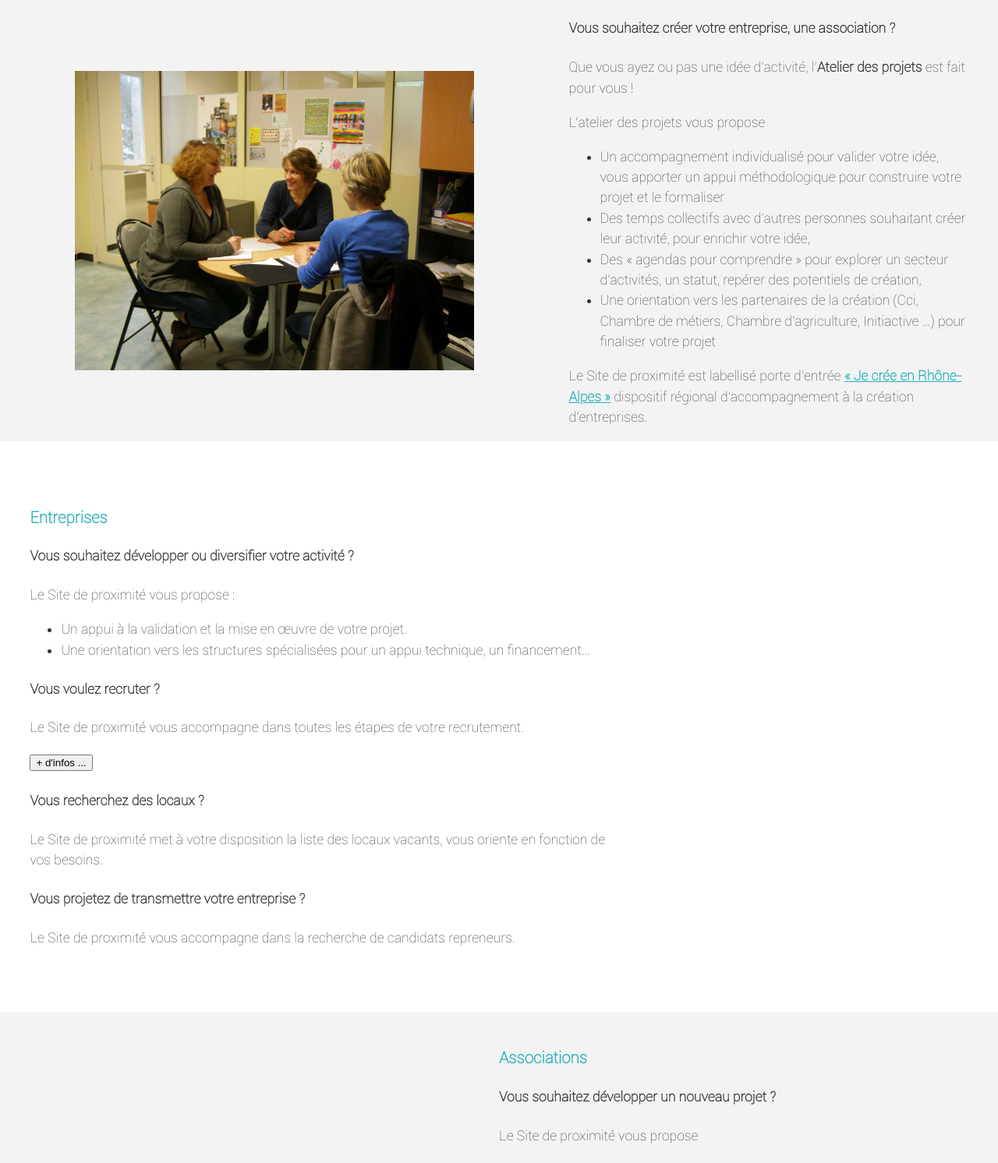
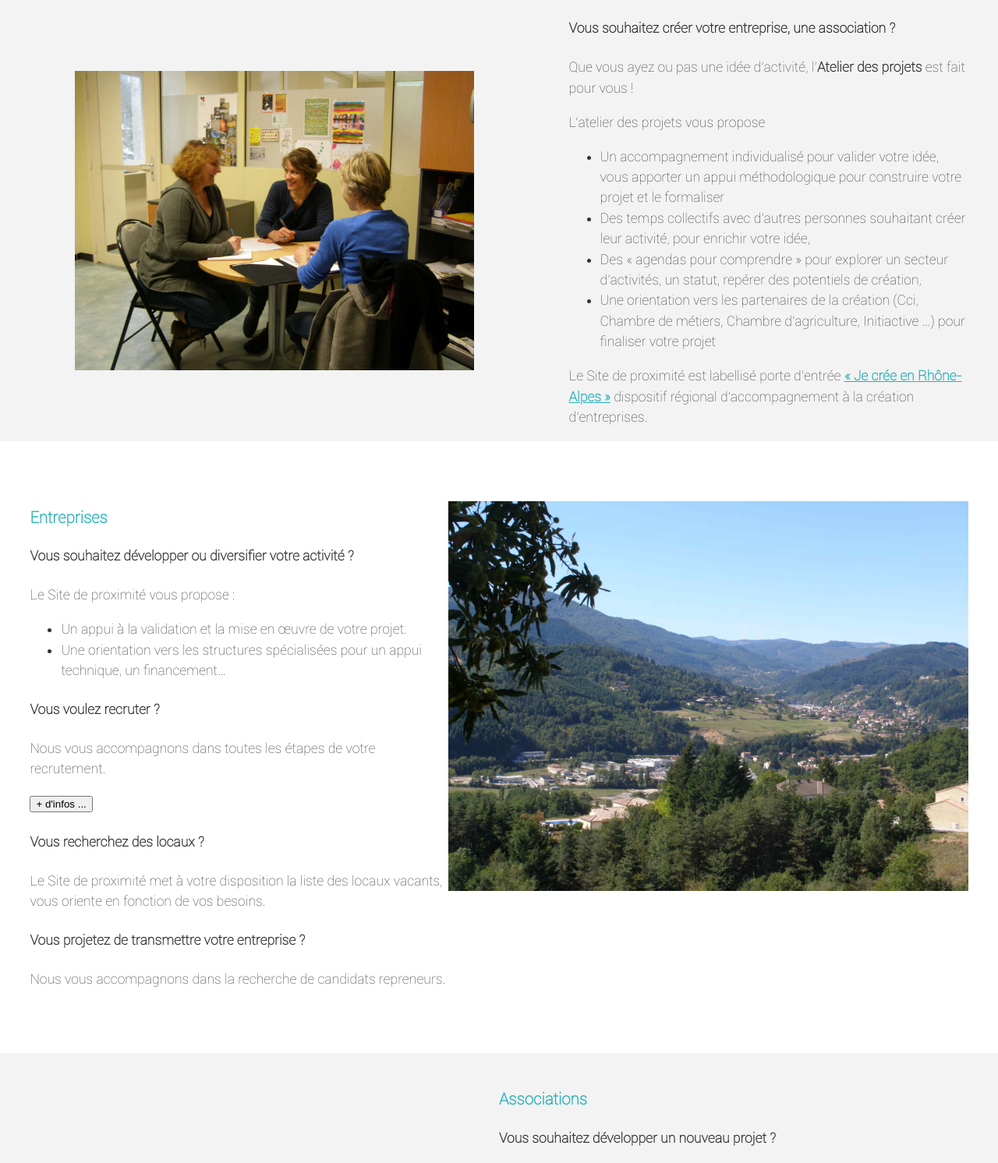
Before and after one commit to mariefontanel/site-proximite07, a PHP site: page / in a window 1280 px wide; the page is wider, and only the part inside the window is pictured. Shown: the part 1721-3213 px from the top of that part at 78% size. Run offline with PHP 8.4, Linux system fonts and the light colour scheme.

Commit message:
ajout img entreprise

```diff
--- a/index.php
+++ b/index.php
@@ -90,14 +90,14 @@
 						<li>Une orientation vers les structures spécialisées pour un appui technique, un financement…</li>
 					</ul>
 			<h4>Vous voulez recruter ?</h4>
-				<p>Le Site de proximité vous accompagne dans toutes les étapes de votre recrutement.<!-- vous propose un appui au recrutement, des infos sur --> </p>
+				<p>Nous vous accompagnons dans toutes les étapes de votre recrutement.<!-- vous propose un appui au recrutement, des infos sur --> </p>
 				<button type="button" class="btn btn-primary btn-lg" data-toggle="modal" data-target="#myModal">
 				  + d'infos ...
 				</button>
-							<h4>Vous recherchez des locaux ?</h4>
-							<p>Le Site de proximité met à votre disposition la liste des locaux vacants, vous oriente en fonction de vos besoins.</p>
-							<h4>Vous projetez de transmettre votre entreprise ?</h4>
-							<p>Le Site de proximité vous accompagne dans la recherche de candidats repreneurs.</p>
+			<h4>Vous recherchez des locaux ?</h4>
+				<p>Le Site de proximité met à votre disposition la liste des locaux vacants, vous oriente en fonction de vos besoins.</p>
+				<h4>Vous projetez de transmettre votre entreprise ?</h4>
+				<p>Nous vous accompagnons dans la recherche de candidats repreneurs.</p>
 
 				<!-- Button trigger modal -->
 
@@ -124,6 +124,7 @@
 				  </div>
 				</div>
 		</div>
+		<img src="images/entreprise163ko.jpg" class="img_entreprise">
 	</div>
 
 
```
Also changed, not shown: images/matiere.jpg (added).
